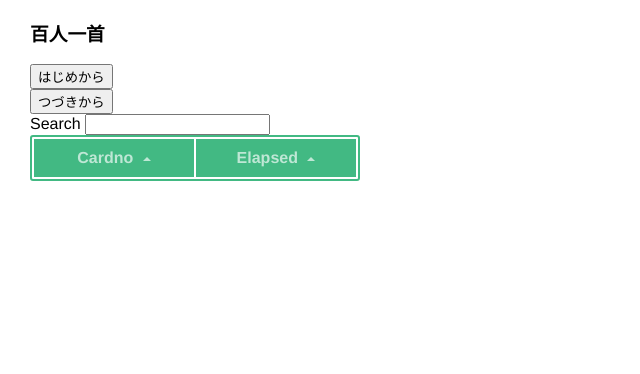
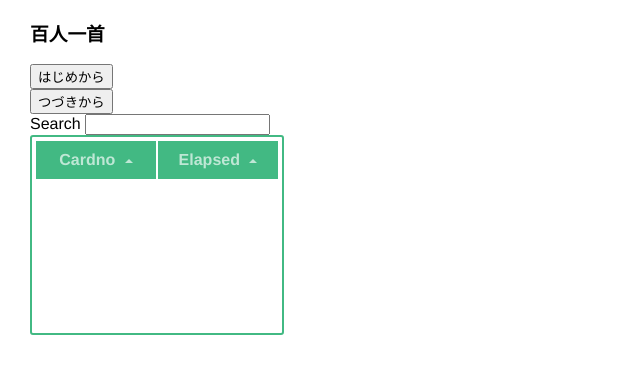
Before and after one commit to takashikami/hyaku, a plain HTML site: page index.html in a window 1280 px wide. Shown: the whole page, without its empty margins (0-640 px from the left). Drawn offline with nearby package versions, Linux system fonts and the light colour scheme; a web font is replaced by a local one.

Commit message:
結果がスクロールできるようになる

```diff
--- a/main.css
+++ b/main.css
@@ -96,6 +96,14 @@ body {
 }
 
 /* table ======================================== */
+thead, tbody {
+  display: block;
+}
+tbody {
+  overflow-y: scroll;
+  height: 150px;
+}
+
 table {
   border: 2px solid #42b983;
   border-radius: 3px;
@@ -117,7 +125,7 @@ td {
 }
 
 th, td {
-  min-width: 120px;
+  min-width: 80px;
   padding: 10px 20px;
 }
 
```
